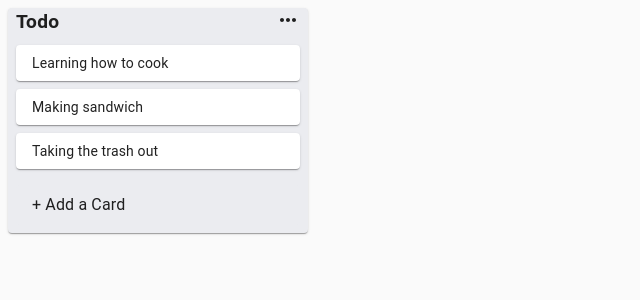
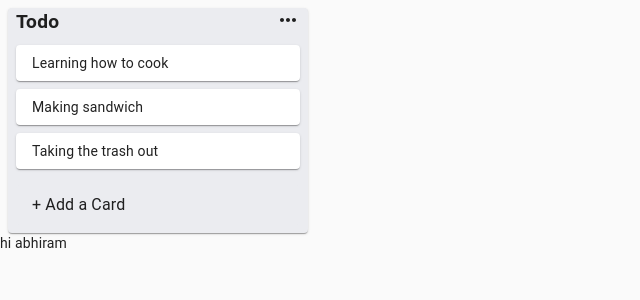
Before and after one commit to abhiramskrishna/TrelloClone, a React (Create React App) app: page / in a window 1280 px wide. Shown: the top 300 px of the page, without its empty margins (0-640 px from the left). Built offline with nearby package versions, Linux system fonts and the light colour scheme.

Commit message:
Update App.js

```diff
--- a/src/App.js
+++ b/src/App.js
@@ -33,6 +33,7 @@ export default function App() {
           return <List list={list} key={listId} />;
         })}
       </div>
+hi abhiram
     </StoreApi.Provider>
   );
 }
```
